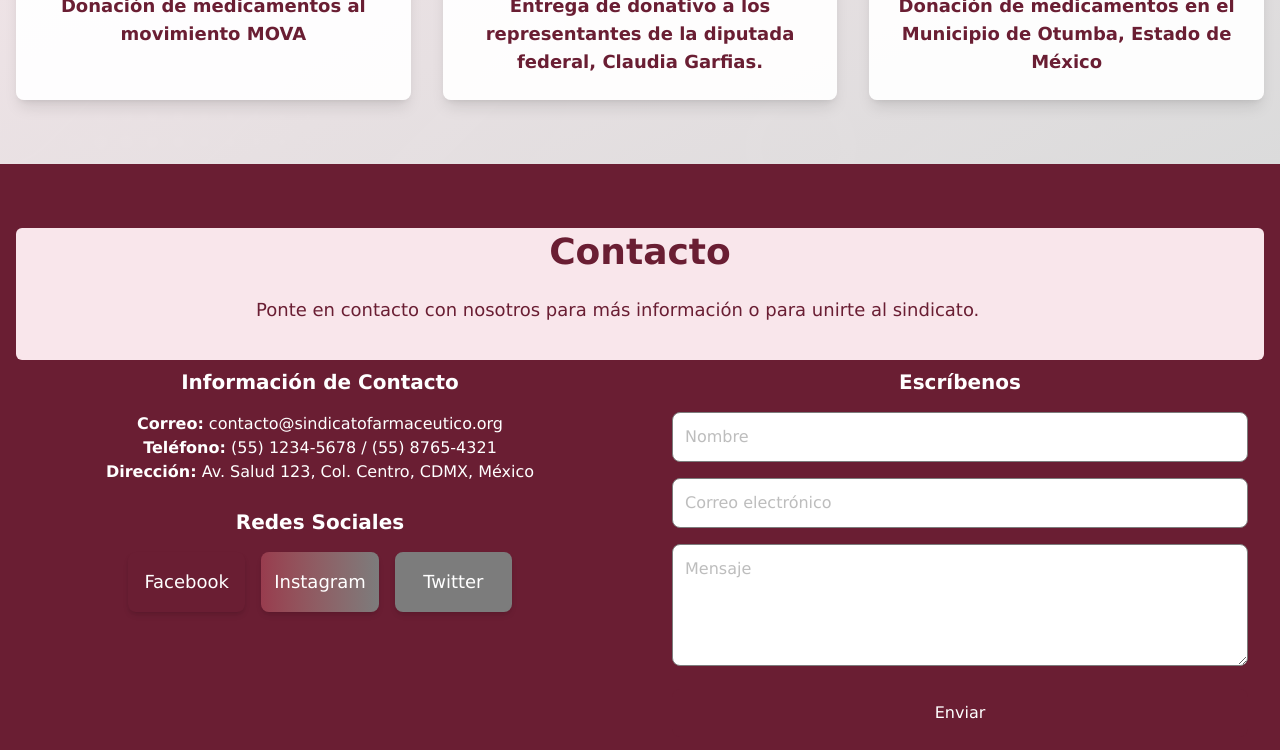
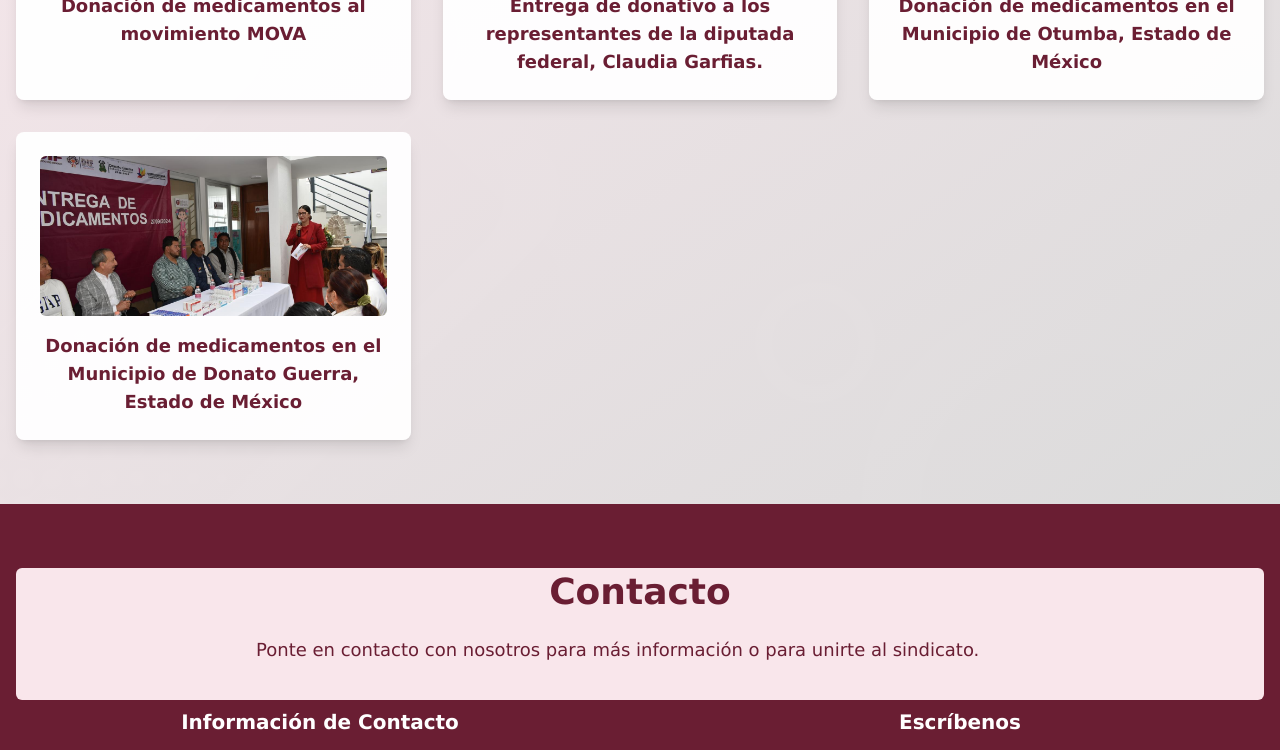
Before and after one commit to Pohe1999/sindicato-farmaceutico, a React (Vite) app: page / in a window 1280 px wide. Shown: the part 3600-4350 px from the top of the page. Built offline with nearby package versions, Linux system fonts and the light colour scheme.

Commit message:
cambios en links de redes sociales y contacto

```diff
--- a/src/App.jsx
+++ b/src/App.jsx
@@ -298,6 +298,14 @@ function App() {
               />
               <h3 className="text-lg font-semibold text-[#6a1e33]">Donación de medicamentos en el Municipio de Otumba, Estado de México</h3>
             </div>
+            <div className="bg-white/95 p-6 rounded-lg shadow-lg hover:shadow-xl transition-shadow duration-300">
+              <img
+                src="/actividades-4.jpeg"
+                alt="Taller de Capacitación"
+                className="w-full h-40 object-cover rounded-md mb-4"
+              />
+              <h3 className="text-lg font-semibold text-[#6a1e33]">Donación de medicamentos en el Municipio de Donato Guerra, Estado de México</h3>
+            </div>
           </div>
         </div>
       </section>
@@ -315,35 +323,41 @@ function App() {
             <div>
               <h3 className="text-xl font-semibold mb-4">Información de Contacto</h3>
               <p><strong>Correo:</strong> contacto@sindicatofarmaceutico.org</p>
-              <p><strong>Teléfono:</strong> (55) 1234-5678 / (55) 8765-4321</p>
-              <p><strong>Dirección:</strong> Av. Salud 123, Col. Centro, CDMX, México</p>
+              <p><strong>Teléfono:</strong> 55 4803 6582</p>
+              <p><strong>Dirección:</strong> C. de Los Maestros, 55740 Tecámac de Felipe Villanueva, Méx.</p>
               <h3 className="text-xl font-semibold mt-6 mb-4">Redes Sociales</h3>
               <div className="grid grid-cols-3 gap-4 max-w-sm mx-auto">
+                {/* Facebook */}
                 <a
-                  href="https://facebook.com/sindicatofarmaceutico"
+                  href="https://www.facebook.com/profile.php?id=61577090270723"
                   target="_blank"
                   rel="noopener noreferrer"
-                  className="flex items-center justify-center p-4 bg-[#6a1e33] rounded-lg shadow-md hover:shadow-lg hover:brightness-110 hover:ring-2 hover:ring-[#e6c2cc] hover:ring-offset-2 transition-all duration-300 transform hover:-translate-y-1"
+                  className="flex items-center justify-center p-4 bg-[#1877F2] rounded-lg shadow-md hover:shadow-lg hover:brightness-110 hover:ring-2 hover:ring-[#aecbfa] hover:ring-offset-2 transition-all duration-300 transform hover:-translate-y-1"
                 >
                   <span className="text-white text-lg font-medium">Facebook</span>
                 </a>
+
+                {/* Instagram */}
                 <a
-                  href="https://instagram.com/sindicatofarmaceutico"
+                  href="https://www.instagram.com/embem.a.s/"
                   target="_blank"
                   rel="noopener noreferrer"
-                  className="flex items-center justify-center p-4 bg-gradient-to-r from-[#983c4e] to-[#7c7c7c] rounded-lg shadow-md hover:shadow-lg hover:ring-2 hover:ring-[#e6c2cc] hover:ring-offset-2 transition-all duration-300 transform hover:-translate-y-1"
+                  className="flex items-center justify-center p-4 bg-gradient-to-r from-[#f09433] via-[#e6683c] to-[#dc2743] rounded-lg shadow-md hover:shadow-lg hover:ring-2 hover:ring-[#f7c1b7] hover:ring-offset-2 transition-all duration-300 transform hover:-translate-y-1"
                 >
                   <span className="text-white text-lg font-medium">Instagram</span>
                 </a>
+
+                {/* X (Twitter) */}
                 <a
-                  href="https://twitter.com/sindicato_farma"
+                  href="https://x.com/embem_a_s"
                   target="_blank"
                   rel="noopener noreferrer"
-                  className="flex items-center justify-center p-4 bg-[#7c7c7c] rounded-lg shadow-md hover:shadow-lg hover:brightness-110 hover:ring-2 hover:ring-[#d9d9d9] hover:ring-offset-2 transition-all duration-300 transform hover:-translate-y-1"
+                  className="flex items-center justify-center p-4 bg-black rounded-lg shadow-md hover:shadow-lg hover:brightness-110 hover:ring-2 hover:ring-gray-400 hover:ring-offset-2 transition-all duration-300 transform hover:-translate-y-1"
                 >
-                  <span className="text-white text-lg font-medium">Twitter</span>
+                  <span className="text-white text-lg font-medium">X</span>
                 </a>
               </div>
+
             </div>
             <div>
               <h3 className="text-xl font-semibold mb-4">Escríbenos</h3>
@@ -365,7 +379,7 @@ function App() {
                 ></textarea>
                 <button
                   type="button"
-                  className="w-full bg-[#6a1e33] text-white p-3 rounded-lg hover:bg-[#5c1a2b]"
+                  className="w-full bg-[#6a1e33] border-1 text-white p-3 rounded-lg hover:bg-[#5c1a2b]"
                 >
                   Enviar
                 </button>
```
Also changed, not shown: public/actividades-4.jpeg (added).
